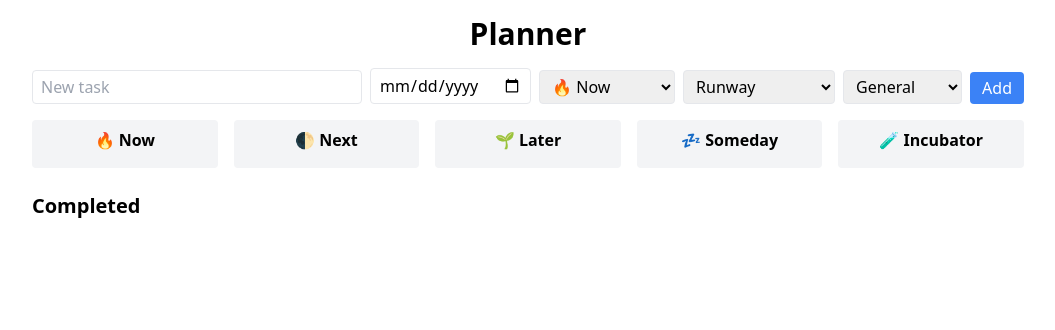
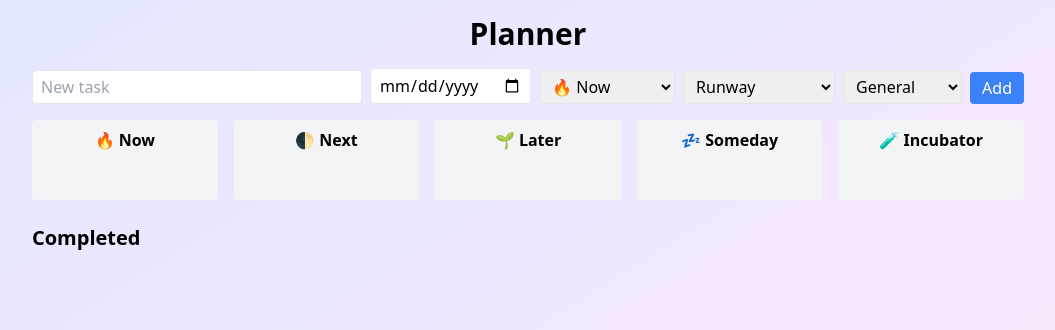
Before and after one commit to nevone-dev/planner, a React (Vite) app: page / in a window 1280 px wide. Shown: the top 330 px of the page, without its empty margins (112-1167 px from the left). Built offline with nearby package versions, Linux system fonts and the light colour scheme.

Commit message:
Add drag and drop with dnd-kit and update UI

```diff
--- a/index.html
+++ b/index.html
@@ -6,7 +6,7 @@
     <title>Planner</title>
     <script src="https://cdn.tailwindcss.com"></script>
   </head>
-  <body>
+  <body class="min-h-screen bg-gradient-to-br from-indigo-100 via-purple-100 to-pink-100">
     <div id="root"></div>
     <script type="module" src="/src/main.jsx"></script>
   </body>
--- a/package.json
+++ b/package.json
@@ -21,6 +21,8 @@
     "vite": "^6.3.5"
   },
   "dependencies": {
+    "@dnd-kit/core": "^6.3.1",
+    "@dnd-kit/sortable": "^10.0.0",
     "react": "^19.1.0",
     "react-dom": "^19.1.0"
   }
--- a/src/App.jsx
+++ b/src/App.jsx
@@ -1,6 +1,14 @@
 import React from 'react';
 import TaskManagerAgent from './agents/TaskManagerAgent';
 import ScheduleAgent from './agents/ScheduleAgent';
+import {
+  DndContext,
+  PointerSensor,
+  useSensor,
+  useSensors,
+  useDraggable,
+  useDroppable,
+} from '@dnd-kit/core';
 
 const BUCKETS = {
   now: '🔥 Now',
@@ -19,6 +27,32 @@ const ALTITUDES = {
 };
 
 const DOMAINS = ['Health', 'Career', 'Finance', 'Learning', 'Life Admin', 'General'];
+
+function DraggableTask({ task, children }) {
+  const { attributes, listeners, setNodeRef } = useDraggable({
+    id: task.id.toString(),
+    data: { bucket: task.bucket },
+  });
+  return (
+    <li
+      ref={setNodeRef}
+      {...listeners}
+      {...attributes}
+      className="border rounded p-2 text-sm bg-white"
+    >
+      {children}
+    </li>
+  );
+}
+
+function DroppableColumn({ id, children }) {
+  const { setNodeRef } = useDroppable({ id });
+  return (
+    <div ref={setNodeRef} className="bg-gray-100 p-2 rounded min-h-[80px]">
+      {children}
+    </div>
+  );
+}
 
 export default function App() {
   const taskAgent = React.useMemo(() => new TaskManagerAgent(), []);
@@ -39,6 +73,16 @@ export default function App() {
   const [editingBucket, setEditingBucket] = React.useState('now');
   const [editingAltitude, setEditingAltitude] = React.useState('task');
   const [editingDomain, setEditingDomain] = React.useState('General');
+
+  const sensors = useSensors(useSensor(PointerSensor));
+
+  const handleDragEnd = (event) => {
+    const { active, over } = event;
+    if (over && active.data.current?.bucket !== over.id) {
+      taskAgent.setBucket(Number(active.id), over.id);
+      setTasks([...scheduleAgent.getTasks()]);
+    }
+  };
 
   React.useEffect(() => {
     taskAgent.addChangeListener(() => setTasks([...scheduleAgent.getTasks()]));
@@ -161,15 +205,16 @@ export default function App() {
         </button>
       </div>
 
+      <DndContext sensors={sensors} onDragEnd={handleDragEnd}>
         <div className="grid grid-cols-5 gap-4">
           {Object.entries(BUCKETS).map(([bKey, bLabel]) => (
-          <div key={bKey} className="bg-gray-100 p-2 rounded">
+            <DroppableColumn key={bKey} id={bKey}>
               <h2 className="font-semibold mb-2 text-center">{bLabel}</h2>
               <ul className="space-y-2">
                 {tasks
                   .filter((t) => t.bucket === bKey && !t.completed)
                   .map((t) => (
-                  <li key={t.id} className="border rounded p-2 text-sm">
+                    <DraggableTask key={t.id} task={t}>
                       {editingId === t.id ? (
                         <>
                           <input
@@ -266,12 +311,13 @@ export default function App() {
                           </div>
                         </>
                       )}
-                  </li>
+                    </DraggableTask>
                   ))}
               </ul>
-          </div>
+            </DroppableColumn>
           ))}
         </div>
+      </DndContext>
 
       <h2 className="text-xl font-semibold mt-6 mb-2">Completed</h2>
       <ul className="space-y-2">
```
Also changed, not shown: 1 other file (tests, documents, lock files or other folders). Lines whose indentation alone changed are shown as unchanged.
